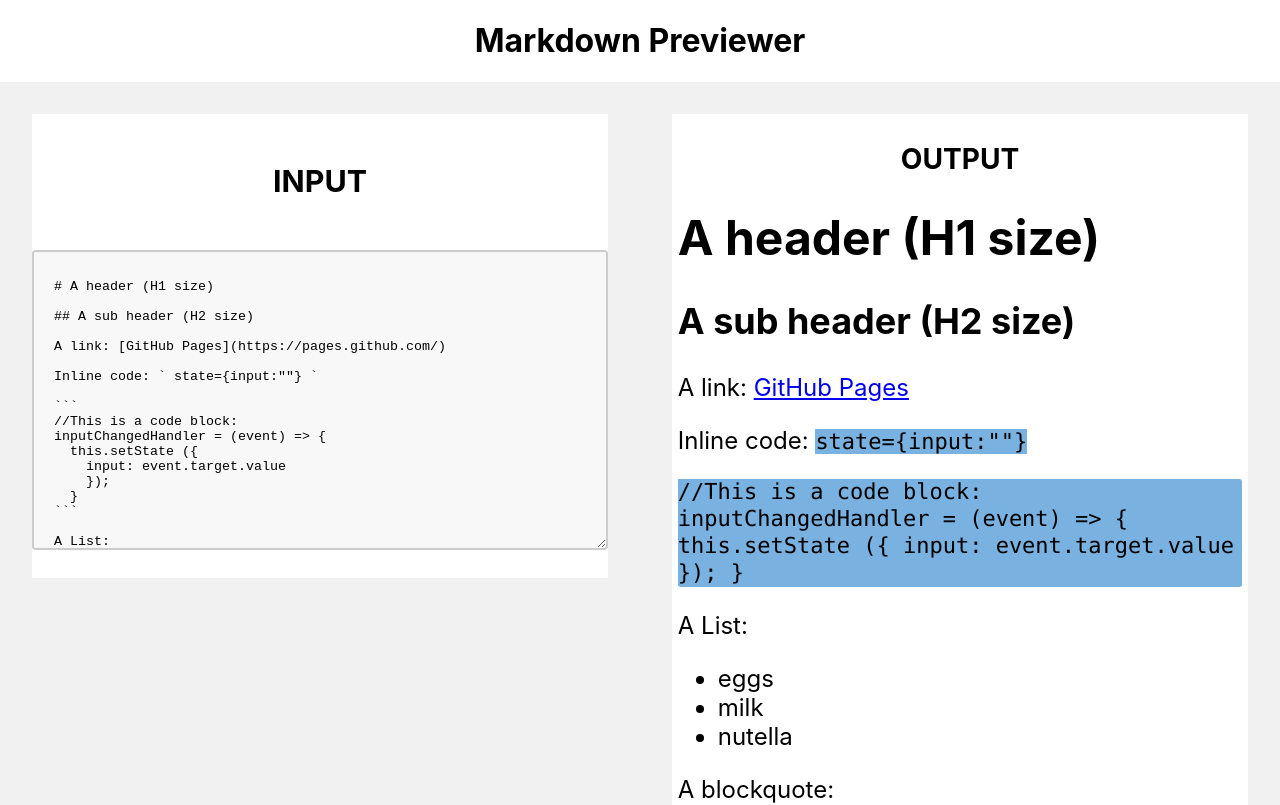
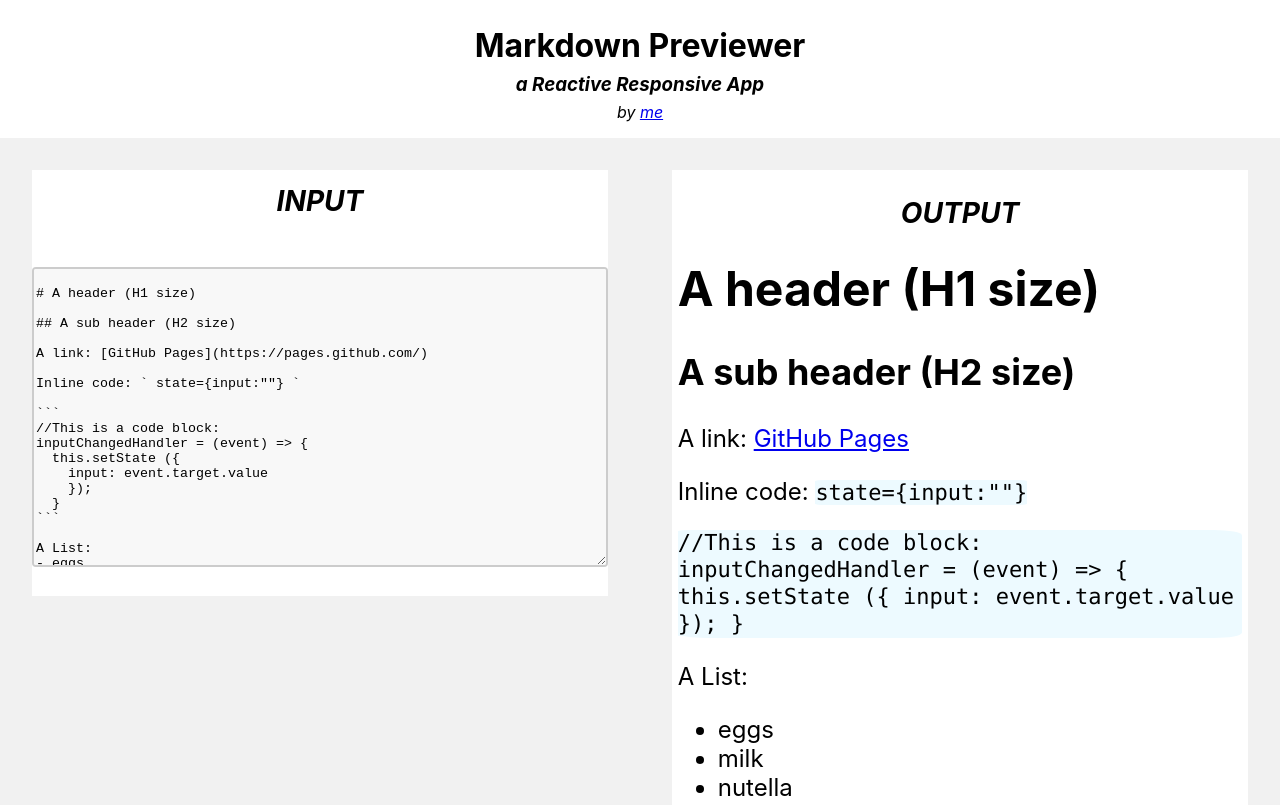
Before and after one commit to DiegoGorgazzi/markdown-previewer, a React (Create React App) app: page / in a window 1280 px wide. Shown: the top 805 px of the page. Built offline with nearby package versions, Linux system fonts and the light colour scheme.

Commit message:
Fix Block quotes and Headers Styles

```diff
--- a/src/App.css
+++ b/src/App.css
@@ -22,3 +22,18 @@
 .App-link {
   color: #61dafb;
 }
+
+.App h1 {
+  margin-top:2%;
+}
+
+.App h3 {
+  margin-top: -1%;
+  font-style: oblique;
+}
+
+.appAuthor{
+  /*font-size: calc(5px + 2vmin);*/
+  margin-top:-1%;
+  font-style: italic;
+}
--- a/src/App.js
+++ b/src/App.js
@@ -64,8 +64,10 @@ markedDownHandler = () => {
     return (
       <div className="App">
         <h1>Markdown Previewer</h1>
+        <h3>a Reactive Responsive App</h3>
+          <p className="appAuthor">by <a href="https://github.com/DiegoGorgazzi">me</a></p>
 
-        <Markdown
+      <Markdown
         userInput={this.state.input}
         changed={this.inputChangedHandler}
         preview={this.markedDownHandler()}
--- a/src/components/Markdown/Markdown.css
+++ b/src/components/Markdown/Markdown.css
@@ -17,7 +17,7 @@
   width: 45%;
   margin: 2.5%;
   line-height: 75px;
-  font-size: calc(10px + 2vmin);
+  font-size: calc(8px + 2vmin);
 }
 
 .output  {
@@ -29,20 +29,25 @@
   font-size: calc(8px + 2vmin);
   text-align: left;
   line-height: normal;
+  padding-top: 2.5%;
 }
 
 #preview {
-  margin: 1%;
+  margin: 5% 1% 1% 1%;
 }
 
+blockquote {
+  border-radius: 5%;
+  font-style: italic;
+  background-color:#fff2fc;
+}
 
 code {
-  max-width: 50%;
-  box-sizing: border-box;
-  background-color: #79b1e0;
+  background-color: #edfaff;
   height: auto;
   font-size: calc(6px + 2vmin);
   white-space: normal;
+  border-radius: 5%;
 }
 
 pre {
@@ -50,11 +55,11 @@ pre {
   height: auto;
   font-size: calc(6px + 2vmin);
   white-space: normal;
-  background-color: #79b1e0;
-  border-radius: 3px;
+  background-color: #edfaff;
+  border-radius: 5%;
 }
 
-h3 {
+.subTitle {
   text-align: center;
 }
 
@@ -66,7 +71,6 @@ img {
 textarea {
   width: 100%;
   min-height: 300px;
-  padding: 12px 20px;
   box-sizing: border-box;
   border: 2px solid #ccc;
   border-radius: 4px;
--- a/src/components/Markdown/Markdown.js
+++ b/src/components/Markdown/Markdown.js
@@ -9,7 +9,7 @@ const markdown = (props) => {
       <div className="Markdown">
 
         <div className="input">
-          <h3>INPUT</h3>
+          <h3 className="subTitle">INPUT</h3>
           <textarea
             id="editor"
             type="text"
@@ -19,7 +19,7 @@ const markdown = (props) => {
         </div>
 
         <div className="output">
-          <h3>OUTPUT </h3>
+          <h3 className="subTitle">OUTPUT</h3>
 
           <div id= "preview"
             dangerouslySetInnerHTML={htmlPropsPreview} />
```
